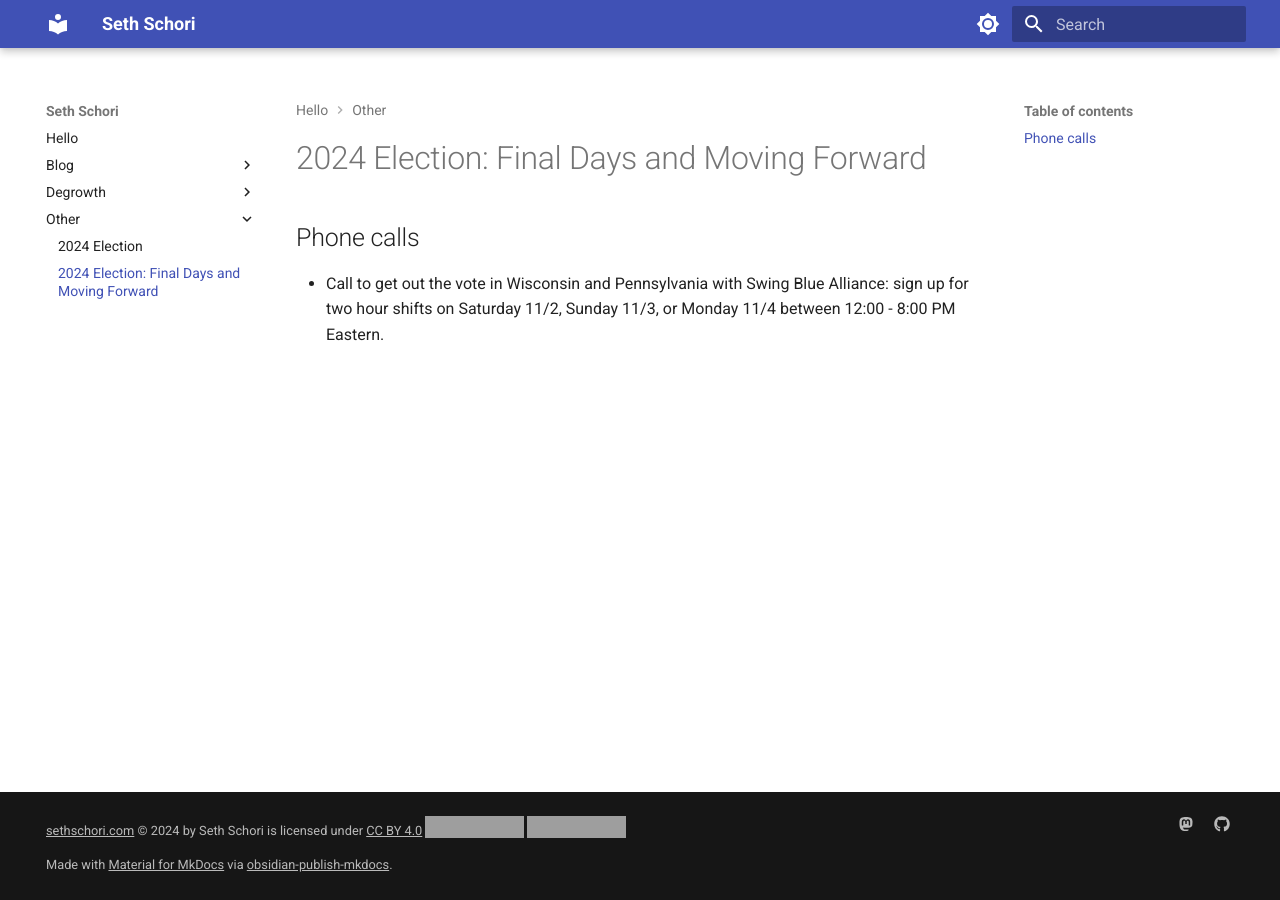
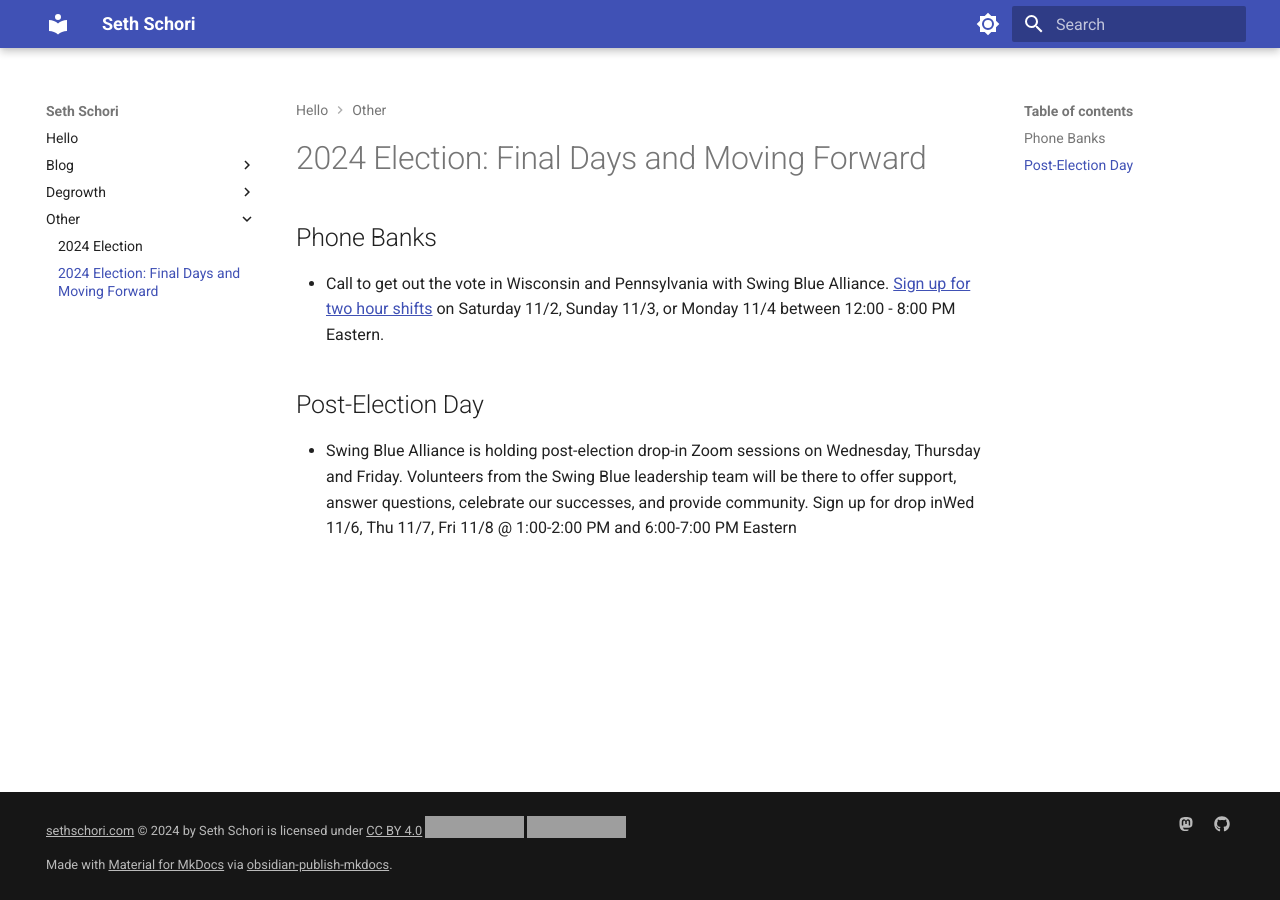
Before and after one commit to sethschori/sethschori.github.io, an MkDocs documentation site: the page built from docs/other/2024-election-ending.md, in a window 1280 px wide. Built offline with MkDocs 1.6.1 and Material for MkDocs 9.7.7, drawn with Linux system fonts in a browser that asks for light colours; grey boxes are pictures that could not be loaded.

Commit message:
vault backup: 2024-11-02 08:01:10

```diff
--- a/docs/other/2024-election-ending.md
+++ b/docs/other/2024-election-ending.md
@@ -1,4 +1,6 @@
 # 2024 Election: Final Days and Moving Forward
 
-## Phone calls
-- Call to get out the vote in Wisconsin and Pennsylvania with Swing Blue Alliance: sign up for two hour shifts on Saturday 11/2, Sunday 11/3, or Monday 11/4 between 12:00 - 8:00 PM Eastern.
+## Phone Banks
+- Call to get out the vote in Wisconsin and Pennsylvania with Swing Blue Alliance. [Sign up for two hour shifts](https://www.mobilize.us/swingbluealliance/event/726445/) on Saturday 11/2, Sunday 11/3, or Monday 11/4 between 12:00 - 8:00 PM Eastern.
+## Post-Election Day
+- Swing Blue Alliance is holding post-election drop-in Zoom sessions on Wednesday, Thursday and Friday. Volunteers from the Swing Blue leadership team will be there to offer support, answer questions, celebrate our successes, and provide community. Sign up for drop inWed 11/6, Thu 11/7, Fri 11/8 @ 1:00-2:00 PM and 6:00-7:00 PM Eastern
```
